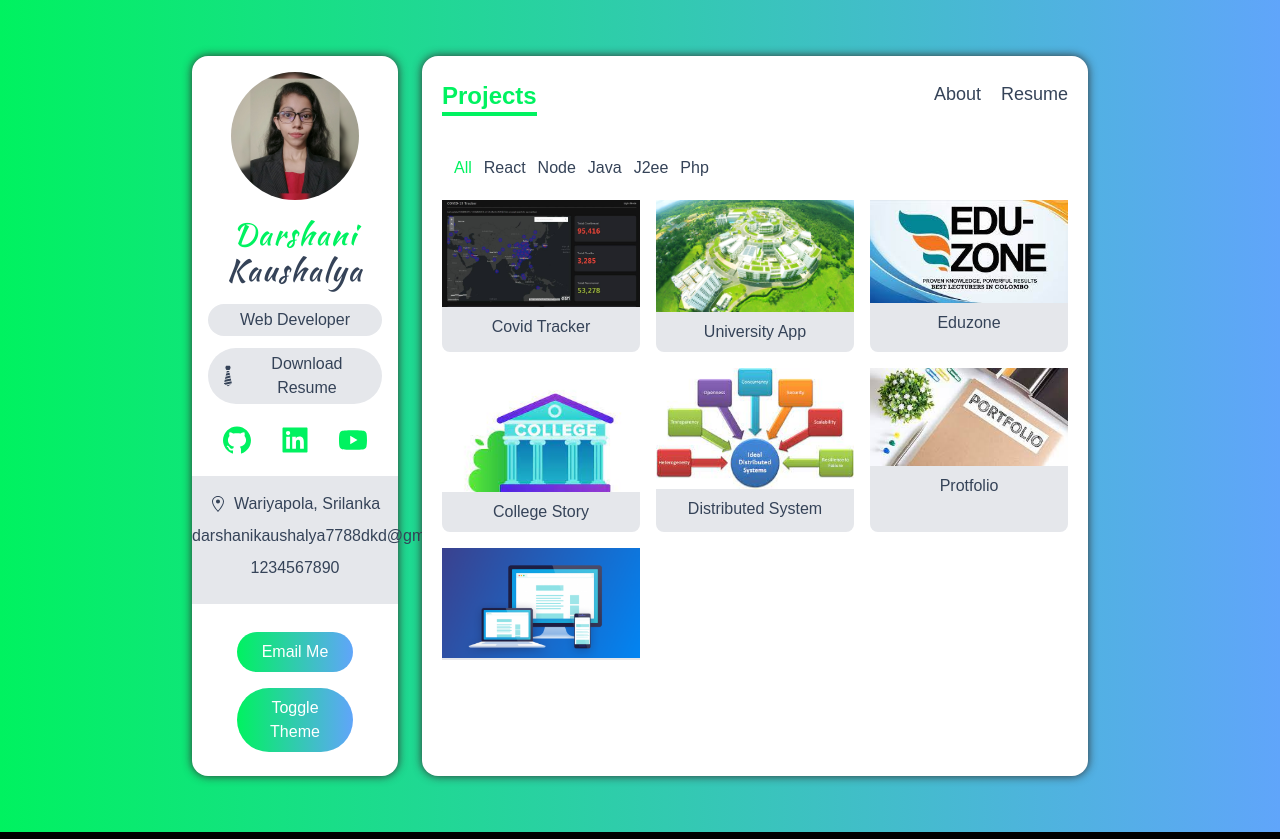
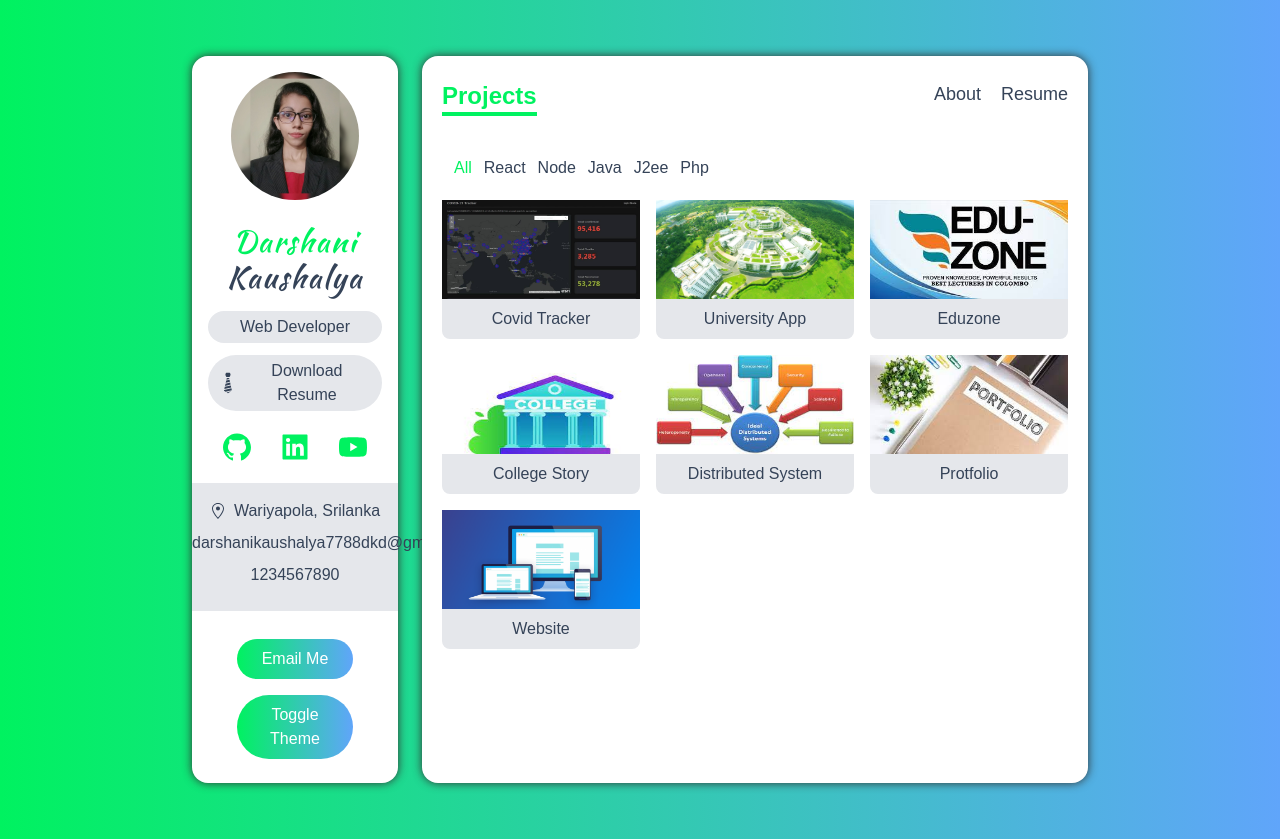
Before and after one commit to DarshaniKaushalya/Portfolio, a Next.js app: page /projects in a window 1280 px wide. Built offline with nearby package versions, Linux system fonts and the light colour scheme.

Commit message:
feat: Adding Animations

```diff
--- /dev/null
+++ b/animations.ts
@@ -0,0 +1,33 @@
+
+  export const fadeInUp = {
+    initial:{
+      opacity:0,
+      y:60,
+    },
+    animate:{
+      opacity:1,
+      y:0,
+    },
+  };
+
+
+  export const stagger = {
+    initial:{},
+    animate:{
+   transition:{
+       staggerChildren:0.1,
+   }
+    },
+  };
+  export const routeAnimation = {
+    initial:{
+        opacity:0
+    },
+    animate:{
+   transition:{
+       opacity:1,
+       delay:0.1,
+       duration:0.1
+   }
+    },
+  };
--- a/components/Bar.tsx
+++ b/components/Bar.tsx
@@ -1,26 +1,44 @@
 import React, { FunctionComponent } from 'react'
 import { ISkill } from '../type'
+import { motion } from 'framer-motion'
+
 
 const Bar:FunctionComponent<{
     data:ISkill
 }> = ({data:{Icon,level,name}}) => {
+
+  const variants = {
+    initial:{
+        width:0
+    },
+    animate:{
+     width:level,
+     transition:{
+        duration: 0.4,
+        type:"spring",
+        damping:10,
+        stiffness:100,
+
+     },
+ },
+};
   return (
     <div className="my-2 text-white bg-gray-300 rounded-full dark:bg-dark-300 dark:bg-black-500">
 
-    <div className="flex items-center px-4 py-1 rounded-full bg-gradient-to-r from-green to-blue-600"
+    <motion.div className="flex items-center px-4 py-1 rounded-full bg-gradient-to-r from-green to-blue-600"
 
      style={{
          width:level,
     }}
 
-    //  variants ={variants}
-    //  initial ="initial"
-    //  animate ="animate"
+     variants ={variants}
+     initial ="initial"
+     animate ="animate"
 
     >
         <Icon className="mr-3" />
         {name}
-    </div>
+    </motion.div>
 
 
 
--- a/components/ProjectCards.tsx
+++ b/components/ProjectCards.tsx
@@ -2,6 +2,9 @@ import React, { FunctionComponent, useState } from 'react'
 import { AiFillGithub, AiFillProject } from 'react-icons/ai';
 import { MdClose } from 'react-icons/md';
 import { IProject } from '../type'
+import Image from 'next/image';
+import { motion } from 'framer-motion';
+import { fadeInUp, stagger } from '../animations';
 
 const ProjectCard:FunctionComponent<{
     project:IProject;
@@ -21,7 +24,18 @@ const ProjectCard:FunctionComponent<{
   const [showDetail, setShowDetail] = useState(false);
   return (
     <div>
-<img src={image_path} alt={name} className="cursor-pointer" onClick={()=>setShowDetail(true)}></img>
+<Image
+src={image_path}
+alt={name}
+className="cursor-pointer"
+onClick={()=>setShowDetail(true)}
+layout="responsive"
+height="150"
+width="300"
+
+/>
+
+{/* <img src={image_path} alt={name} className="cursor-pointer" onClick={()=>setShowDetail(true)}></img> */}
 <p className="my-2 text-center">{name}</p>
 
 {
@@ -29,31 +43,47 @@ const ProjectCard:FunctionComponent<{
 
 
 <div className="absolute top-0 left-0 z-10 grid w-full h-auto text-black bg-gray-100 md:grid-cols-2 gap-x-12 dark:text-white dark:bg-dark-100">
-<div>
-<img src={image_path} alt={name}></img>
-  <div className="flex justify-center my-4 space-x-3">
+<motion.div
+    variants={stagger}
+    initial="initial"
+    animate="animate"
+    >
+{/* <img src={image_path} alt={name}></img> */}
+<motion.div variants={fadeInUp}>
+<Image
+src={image_path}
+alt={name}
+layout="responsive"
+height="150"
+width="300"
+/>
+
+</motion.div>
+
+  <motion.div className="flex justify-center my-4 space-x-3" variants={fadeInUp}>
     <a href={github_url} className="flex items-center px-4 py-2 space-x-3 text-lg bg-gray-200 dark:bg-dark-200"><AiFillGithub/> <span>Github</span></a>
     <a href={deployed_url} className="flex items-center px-4 py-2 space-x-3 text-lg bg-gray-200 dark:bg-dark-200"><AiFillProject/> <span>Project</span></a>
 
-  </div>
+  </motion.div>
 
+</motion.div>
 
-
-
-</div>
-
-  <div>
-    <h2 className="mb-3 text-xl font-medium, md:text-2xl">{name}</h2>
-    <h3 className="mb-3 font-medium">{description}</h3>
-    <div className="flex flex-wrap mt-5 space-x-2 text-sm tracking-wider">
+  <motion.div
+     variants={stagger}
+     initial="initial"
+     animate="animate"
+     >
+    <motion.h2 variants={fadeInUp} className="mb-3 text-xl font-medium, md:text-2xl">{name}</motion.h2>
+    <motion.h3 variants={fadeInUp}  className="mb-3 font-medium">{description}</motion.h3>
+    <motion.div variants={fadeInUp} className="flex flex-wrap mt-5 space-x-2 text-sm tracking-wider">
     {
              key_techs.map((tech)=>(
              <span key={tech}    className="px-2 py-1 bg-gray-200 rounded-sm dark:bg-dark-200">
 
                  {tech}</span>
                ))}
-    </div>
-  </div>
+    </motion.div>
+  </motion.div>
 
       {/* //close icon            */}
       <button onClick={()=>setShowDetail(false)} className="absolute p-1 bg-gray-200 rounded-full top-3 right-3 focus:outline-none dark:bg-dark-200">
--- a/components/Sidebar.tsx
+++ b/components/Sidebar.tsx
@@ -3,6 +3,7 @@ import{AiFillGithub, AiFillLinkedin,AiFillYoutube} from 'react-icons/ai';
 import {GoLocation} from 'react-icons/go';
 import {GiTie} from 'react-icons/gi'
 import {useTheme} from 'next-themes'
+import Image from 'next/image'
 
 const Sidebar = () => {
 
@@ -14,10 +15,14 @@ const Sidebar = () => {
     }
 
   return (
-    <div><img
+    <div>
+    <Image
     src='/images/kau.jpg'
     alt='user avatar'
-    className='w-32 mx-auto rounded-full h32'
+    className='mx-auto rounded-full'
+    height="128px"
+    width="128px"
+    layout="intrinsic"
     />
     <h3 className='my-4 text-3xl font-medium tracking-wider font-kaushan'>
         <span className='text-green'>Darshani </span>
--- /dev/null
+++ b/declarations.d.ts
@@ -0,0 +1,3 @@
+// NOTE: The declaration below was injected by `"framer"`
+// see https://www.framer.com/docs/guides/handshake for more information.
+declare module "https://framer.com/m/*";
--- a/package.json
+++ b/package.json
@@ -9,6 +9,8 @@
     "lint": "next lint"
   },
   "dependencies": {
+    "framer": "^2.1.1",
+    "framer-motion": "^3.10.3",
     "next": "12.1.5",
     "next-themes": "^0.1.1",
     "react": "18.0.0",
--- a/pages/_app.tsx
+++ b/pages/_app.tsx
@@ -3,8 +3,9 @@ import Navbar from '../components/Navbar'
 
 import '../styles/globals.css'
 import {ThemeProvider} from 'next-themes';
+import {AnimatePresence} from 'framer-motion';
 
-function MyApp({ Component, pageProps }) {
+function MyApp({ Component, pageProps,router }) {
   return(
     <ThemeProvider attribute="class">
     <div className='grid grid-cols-12 gap-6 px-5 my-14 lg:px-48 sm:px-20 md:px-32'>
@@ -13,7 +14,12 @@ function MyApp({ Component, pageProps }) {
       </div>
     <div className='flex flex-col col-span-12 overflow-hidden bg-white lg:col-span-9 dark:bg-dark-500 rounded-2xl shadow-custom-light dark:shadow-custom-dark'>
       <Navbar/>
-    <Component {...pageProps} />
+
+      {/* <AnimatePresence>
+
+      </AnimatePresence> */}
+               <Component {...pageProps} key={router.route}/>
+
     </div>
   </div>
   </ThemeProvider>
--- a/pages/index.tsx
+++ b/pages/index.tsx
@@ -1,6 +1,8 @@
 // import { motion } from 'framer-motion'
+import { motion } from 'framer-motion'
 import { GetServerSidePropsContext } from 'next'
 import React from 'react'
+import { fadeInUp, routeAnimation,stagger } from '../animations'
 // import { fadeInUp, routeAnimation, stagger } from '../animations'
 import ServiceCard from '../components/ServiceCard'
 import {services} from '../data'
@@ -8,7 +10,7 @@ import {services} from '../data'
 const index = () => {
 
   return (
-    <div className="flex flex-col flex-grow px-6 pt-1 ">
+    <motion.div className="flex flex-col flex-grow px-6 pt-1" variants={routeAnimation}>
    <h5 className='my-3 font-medium text-justify'> I am a highly motivated and hardworking individual currently followed
      the PLYMOUTH BSc (HONS) Software Engineering Degree
      in NSBM Green University Town, Final year completed
@@ -23,30 +25,29 @@ const index = () => {
   <h6 className='flex-grow my-3 text-xl font-bold tracking-wide'>What I offer</h6>
 
 {/* //child animation as slow than earliest one */}
-<div
+<motion.div
     className='grid gap-6 lg:grid-cols-2'
-    // variants={stagger}
-    // initial="initial"
-    // animate="animate"
-    // exit="exit"
+    variants={stagger}
+    initial="initial"
+    animate="animate"
+    exit="exit"
     >
   {
     services.map(service=>(
-      <div
-      // variants={fadeInUp}
-
+      <motion.div
+      variants={fadeInUp}
 
       className='bg-gray-200 rounded-lg dark:bg-dark-200 lg:col-span-1'>
       <ServiceCard service={service}/>
-      </div>
+      </motion.div>
     ))
   }
 
-</div>
+</motion.div>
 
 </div>
 
-    </div>
+    </motion.div>
   )
 }
 
--- a/pages/projects.tsx
+++ b/pages/projects.tsx
@@ -1,11 +1,10 @@
+import { motion } from 'framer-motion'
 import React, { useState } from 'react'
+import { fadeInUp, stagger } from '../animations'
 import ProjectCards from '../components/ProjectCards'
 import ProjectNavbar from '../components/ProjectNavbar'
-
 import { projects as projectsData } from '../data'
 import { Category } from '../type'
-// import { motion } from 'framer-motion'
-// import { fadeInUp, routeAnimation, stagger } from '../animations'
 
 
 //renaming ->project as projectData
@@ -30,37 +29,38 @@ const newArray = projectsData.filter((project)=>project.category.includes(catego
    };
 
     return (
-        <div
+        <motion.div
                 className="px-5 py-2 overflow-y-scroll "
                 style={{height:"65vh"}}
                 // variants={routeAnimation}
-                // initial="initial"
-                // animate="animate"
-                // exit="exit"
+                initial="initial"
+                animate="animate"
+                exit="exit"
 
                 >
 
          <ProjectNavbar handlerFliterCategory={handlerFliterCategory}   active={active}/>
 
-          <div className="relative grid grid-cols-12 gap-4 my-3"
-            //  variants={stagger}
-            //  initial="initial"
-            //  animate="animate"
+          <motion.div className="relative grid grid-cols-12 gap-4 my-3"
+             variants={stagger}
+             initial="initial"
+             animate="animate"
           >
               {
                   projects.map((project) =>(
-                      <div
+                      <motion.div
                           className="col-span-12 bg-gray-200 rounded-lg sm:col-span-6 lg:col-span-4 dark:bg-dark-200"
-                          // variants={fadeInUp}
+                          variants={fadeInUp}
+                          key={project.name}
 
                           >
-                <ProjectCards project={project}   key={project.name}/>
+                <ProjectCards project={project} />
 
-                      </div>
+                      </motion.div>
                   ))
               }
-          </div>
-        </div>
+          </motion.div>
+        </motion.div>
 
 
     )
--- a/pages/resume.tsx
+++ b/pages/resume.tsx
@@ -1,14 +1,18 @@
 import React from 'react'
 import Bar from '../components/Bar'
 import { languages, tools } from '../data'
+import {motion} from 'framer-motion'
+import {fadeInUp} from '../animations'
 
 const resume = () => {
+
+
   return (
-    <div  className='px-4 py-2'>
+    <motion.div  className='px-4 py-2' >
     {/* //  education */}
     <div className='grid gap-6 md:grid-cols-2 '>
 
-<div>
+<motion.div variants={fadeInUp} initial="initial" animate="animate">
     <h5  className='my-3 text-2xl font-bold'>Education</h5>
     <div>
         <h5 className='my-2 text-xl font-bold'>
@@ -17,9 +21,9 @@ const resume = () => {
         <p className='my-3 text-justify'>I am currently seeking a job as a Software Engineer with the long-term aspiration of reaching the highest of ranks possible within the industry. Eager to learn and overcome challenges,
         I have a genuine interest in Software Engineering.</p>
     </div>
-</div>
+</motion.div>
 
-<div>
+<motion.div variants={fadeInUp} initial="initial" animate="animate">
     <h5 className='my-3 text-2xl font-bold'>Experiences</h5>
     <div>
         <h5 className='my-2 text-xl font-bold'>
@@ -27,7 +31,7 @@ const resume = () => {
         <p className='font-semibold'>2018-2021</p>
         <p className='my-3 text-justify'> Eager to learn and overcome challenges,I have a genuine interest in Software Engineering.</p>
     </div>
-</div>
+</motion.div>
 </div>
 {/* //Languages & experiences */}
 
@@ -58,7 +62,7 @@ const resume = () => {
 
 
 
-    </div>
+    </motion.div>
 
   )
 }
```
Also changed, not shown: 1 other file (tests, documents, lock files or other folders).
